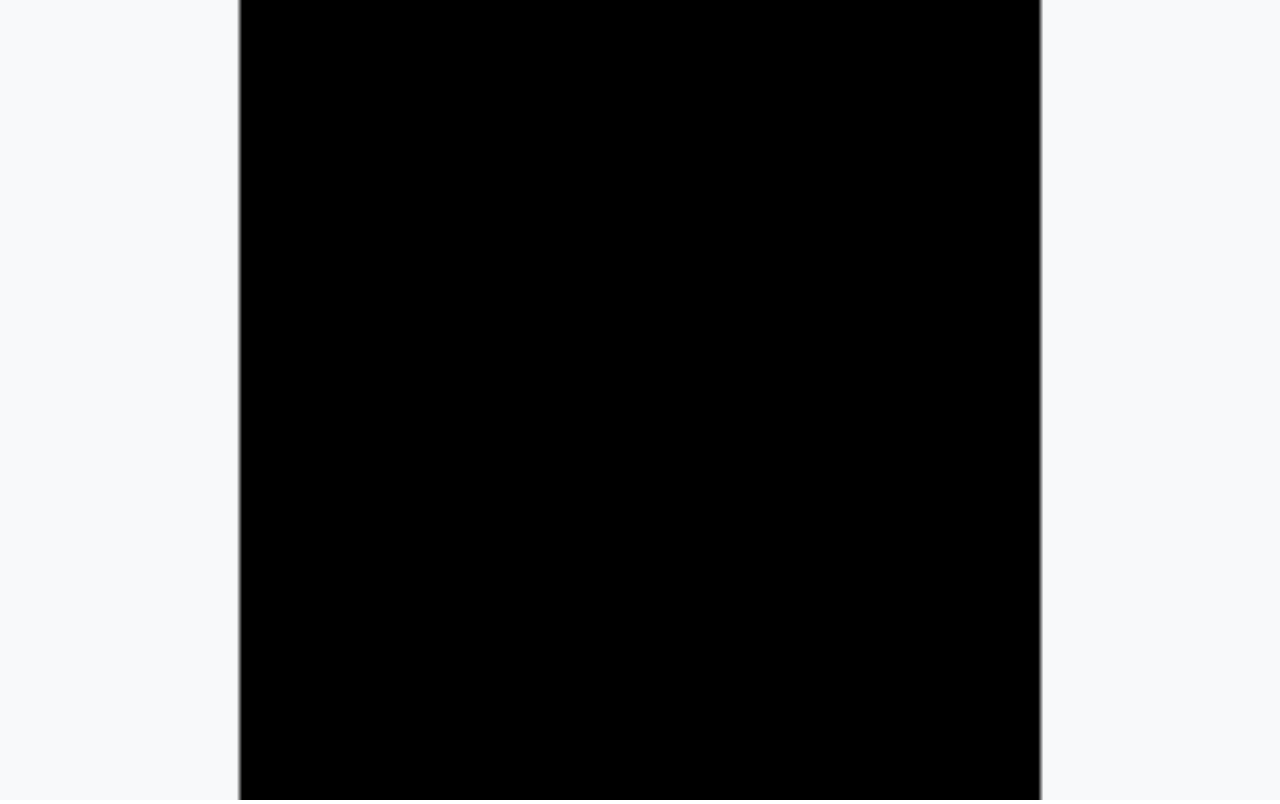
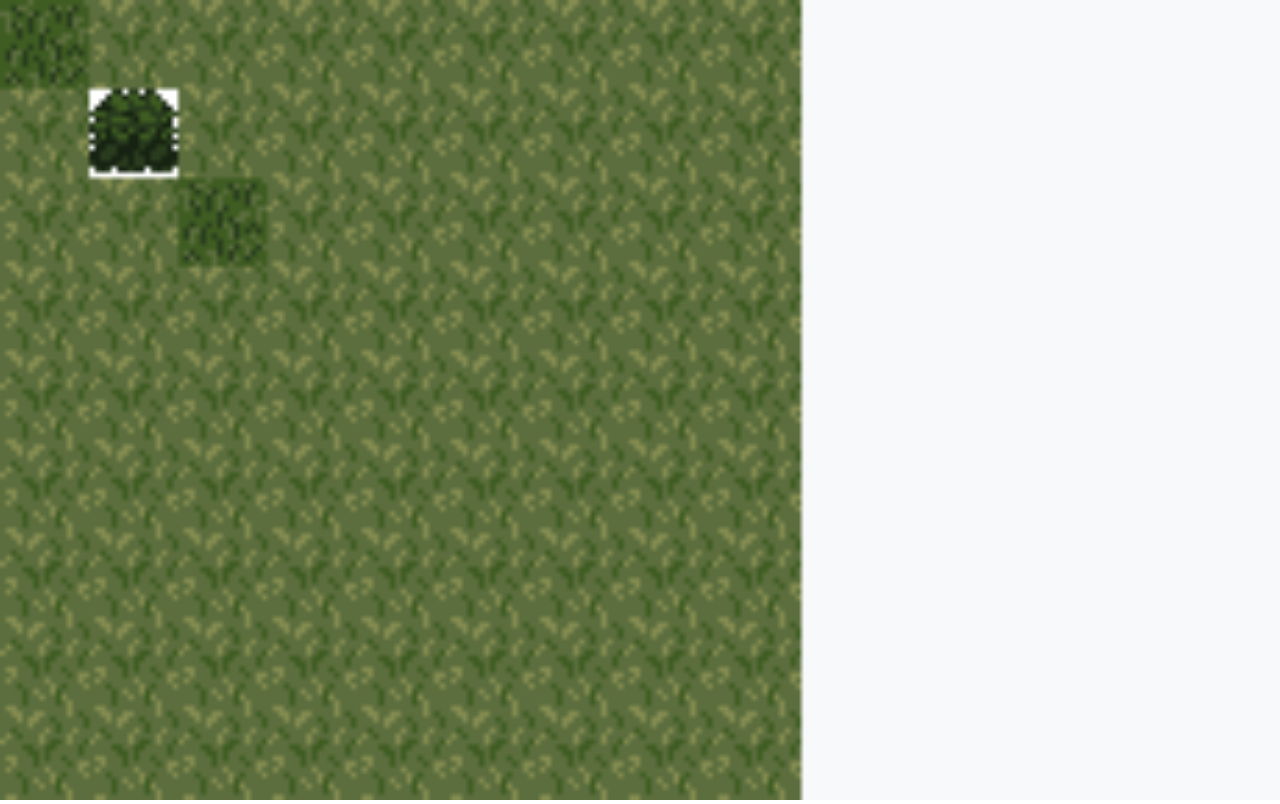
Before and after one commit to aidanbeck/trailbound, a plain HTML site: page index.html in a window 1280 px wide. Drawn offline with Linux system fonts and the light colour scheme.

Commit message:
Views display their chunk of the world

```diff
--- a/front-end/Mobile.js
+++ b/front-end/Mobile.js
@@ -1,4 +1,4 @@
-class Mobile {
+export default class Mobile {
     constructor(x, y, type) {
         this.x = x;
         this.y = y;
--- a/front-end/Types.js
+++ b/front-end/Types.js
@@ -1,20 +1,30 @@
+import Texture from './easel/Texture.js';
+
+const TILE_SIZE = 16; // magic number!
+
+function getTexture(imageSrc) {
+    return new Texture(`./front-end/images/${imageSrc}`, TILE_SIZE);
+}
+
 class TileType {
-    constructor(image) {
-        this.image = image;
+    constructor(imageSrc) {
+        this.texture = getTexture(imageSrc);
         this.isObstruction = false;
     }
 }
 
 class FloorType {
-    constructor(image) {
-        this.image = image;
+    constructor(imageSrc) {
+        this.texture = getTexture(imageSrc);
         this.isObstruction = false;
     }
 }
 
 class MobileType {
-    constructor(image) {
-        this.image = image;
+    constructor(imageSrc) {
+        this.texture = getTexture(imageSrc);
         this.isObstruction = false;
     }
 }
+
+export { TileType, FloorType, MobileType };
--- a/front-end/View.js
+++ b/front-end/View.js
@@ -1,5 +1,5 @@
-class View {
-    constructor(x, y, width = 9, height = 9) {
+export default class View {
+    constructor(x = 0, y = 0, width = 9, height = 9) {
         this.x = x;
         this.y = y;
         this.width = width;
@@ -7,9 +7,10 @@ class View {
 
         this.tiles = [];
         this.floors = [];
+        this.mobiles = [];
     }
 
-    getTiles(world) {
+    updateView(world) {
 
         // clear arrays
         this.tiles.length = 0;
@@ -23,8 +24,12 @@ class View {
         for (let i = startY; i < endY; i++) {
             for (let j = startX; j < endX; j++) {
                 this.tiles.push(world.getTile(i, j));
-                this.floors.push(world.getFloor(i, j));js cl
+                this.floors.push(world.getFloor(i, j));
             }
         }
+
+        // todo get mobiles only within range, remove mobiles out of range.
+        // find solution to view mobile indexes not matching world mobile indexes
+        this.mobiles = world.mobiles;
     }
 }
--- a/front-end/World.js
+++ b/front-end/World.js
@@ -1,4 +1,4 @@
-class World {
+export default class World {
     constructor(width = 256, height = 256) {
 
         this.tileTypes = [];
@@ -48,10 +48,18 @@ class World {
 
     setFloor(x, y, floor) {
         if (this.isOutOfBounds(x, y)) { return; } // todo throw error
-        this.tiles[y][x] = floor;
+        this.floors[y][x] = floor;
     }
 
-    getMobile(index) {}
-    createMobile(mobile) {}
-    removeMobile(index) {}
+    getMobile(index) {
+        return this.mobiles[index];
+    }
+    createMobile(mobile) {
+        this.mobiles.push(mobile);
+        // todo use free mobile indexes
+    }
+    removeMobile(index) {
+        this.mobiles[index] = null;
+        this.freeMobileIndexes.push(index);
+    }
 }
--- /dev/null
+++ b/front-end/index.js
@@ -0,0 +1,45 @@
+import Theatre from './easel/Theatre.js';
+import getState from './trailbound.js';
+
+const TILE_SIZE = 16;
+const GRID_SIZE = 9;
+
+// Theatre Setup
+const canvasElement = document.getElementById("theatre");
+const theatre = new Theatre(canvasElement, TILE_SIZE * GRID_SIZE, TILE_SIZE * GRID_SIZE);
+const ctx = theatre.ctx;
+// theatre.origin = "CENTER";
+theatre.makeFullScreen();
+theatre.shorterDimensionConsistent = true;
+theatre.canvas.style.backgroundColor = "#f8f9fa";
+theatre.ctx.imageSmoothingEnabled = false; //prevent image blurring
+theatre.redraw = render;
+window.onload = () => { theatre.redraw(); }
+
+// Interaction
+// theatre.addEventListener("pointerdown", () => {mouseDown = true});
+// theatre.addEventListener("pointerup", () => {mouseDown = false});
+// theatre.addEventListener("pointermove", pointerMove);
+
+// ---
+
+const { world, view } = getState();
+
+function render() {
+
+    for (let i = 0; i < GRID_SIZE; i++) {
+        for (let j = 0; j < GRID_SIZE; j++) {
+
+            const floor = view.floors[i * GRID_SIZE + j];
+            const tile = view.tiles[i * GRID_SIZE + j];
+
+            const floorType = world.floorTypes[floor];
+            const tileType = world.tileTypes[tile];
+
+            floorType.texture.draw(j * TILE_SIZE, i * TILE_SIZE, 0, ctx);
+            tileType && tileType.texture.draw(j * TILE_SIZE, i * TILE_SIZE, 0, ctx);
+
+        }
+    }
+
+}
--- a/front-end/trailbound.js
+++ b/front-end/trailbound.js
@@ -1,52 +1,36 @@
-import Theatre from '../front-end/easel/Theatre.js';
+import World from './World.js';
+import View from './View.js';
+import { TileType, FloorType, MobileType } from './Types.js';
+import Mobile from './Mobile.js';
 
-const tileSize = 16;
-const gridSize = 9;
+const world = new World();
+const view = new View();
 
-// Theatre Setup
-const canvasElement = document.getElementById("theatre");
-const theatre = new Theatre(canvasElement, tileSize * gridSize, tileSize * gridSize);
-const ctx = theatre.ctx;
-theatre.origin = "CENTER";
-theatre.makeFullScreen();
-theatre.shorterDimensionConsistent = true;
-theatre.canvas.style.backgroundColor = "#f8f9fa";
-theatre.ctx.imageSmoothingEnabled = false; //prevent image blurring
-theatre.redraw = render;
+const grass = new FloorType('grass.bmp');
+const darkGrass = new FloorType('darkGrass.bmp');
+const bush = new TileType('bush.png');
+const truck = new MobileType('truck.png');
 
-// Interaction
-theatre.addEventListener("pointerdown", () => {mouseDown = true});
-theatre.addEventListener("pointerup", () => {mouseDown = false});
-theatre.addEventListener("pointermove", pointerMove);
+world.floorTypes.push(grass, darkGrass);
+world.tileTypes.push(null, bush);
+world.mobileTypes.push(truck);
 
-// State
-let mouseDown = false;
+world.setFloor(0, 0, 1);
+world.setFloor(1, 1, 1);
+world.setFloor(2, 2, 1);
 
-function pointerMove(event) {
-    let {x, y} = theatre.getEventCoordinates(event);
+world.setTile(1, 1, 1);
 
-    if (mouseDown) {
+world.createMobile(new Mobile(
+    2, 2, 0
+));
 
-        const tile = getTileCoordinate(x, y);
-        ctx.clearRect(tile.x * tileSize, tile.y * tileSize, tileSize, tileSize);
-    }
-}
+view.updateView(world);
 
-const gridPixelSize = gridSize * tileSize;
-function render() {
-    ctx.translate(-gridPixelSize/2, -gridPixelSize/2);
-
-    for (let i = 0; i < gridSize; i++) {
-        for (let j = 0; j < gridSize; j++) {
-            ctx.fillRect(i * tileSize, j * tileSize, tileSize, tileSize);
-        }
-    }
-}
-
-function getTileCoordinate(x, y) {
+export default function getState() {
     return {
-        x: Math.floor(x / tileSize),
-        y: Math.floor(y / tileSize)
+        world: world,
+        view: view
     }
 }
 
--- a/index.html
+++ b/index.html
@@ -14,6 +14,6 @@
 </head>
 <body>
   <canvas id="theatre"></canvas>
-  <script type="module" src="front-end/trailbound.js" defer></script>
+  <script type="module" src="front-end/index.js" defer></script>
 </body>
 </html>
```
Also changed, not shown: front-end/MEGAFAUNA.png (deleted), front-end/images/bush.png (added), front-end/images/darkGrass.bmp (added), front-end/images/grass.bmp (added), front-end/images/truck.png (added).
